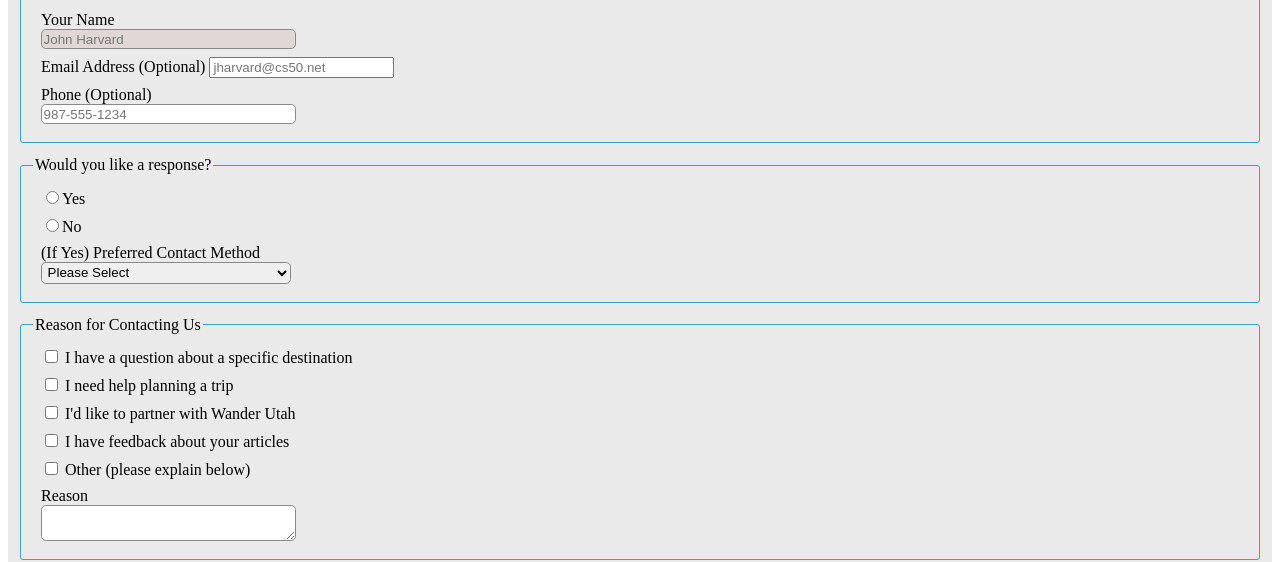
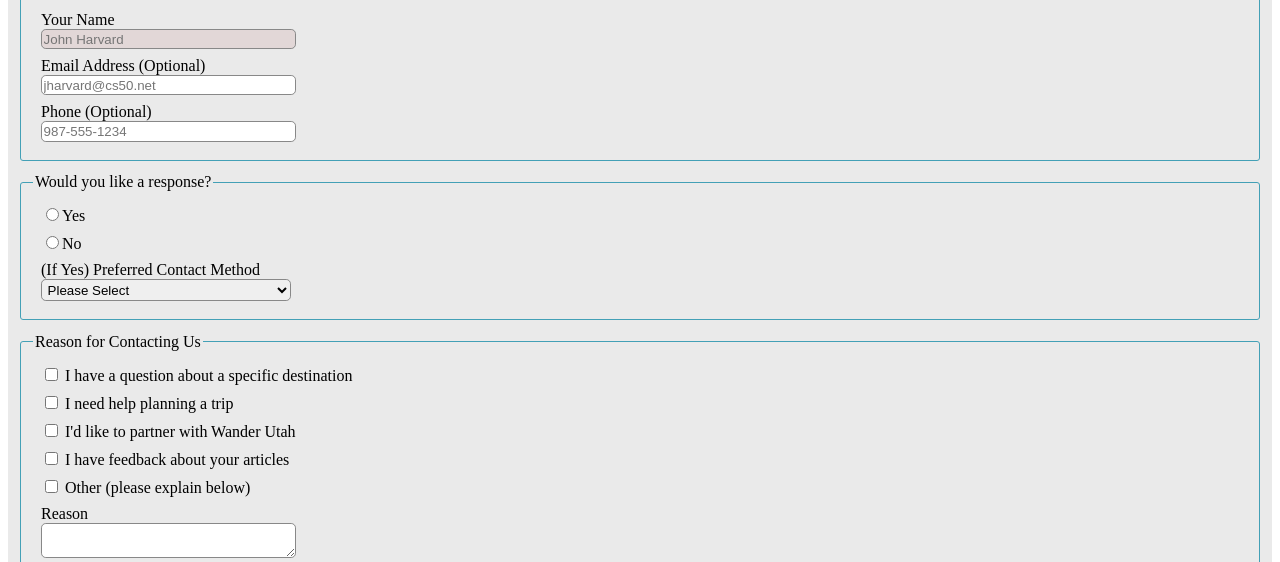
Before and after one commit to SCTurtlepants/dwdd1600, a plain HTML site: page 06form/contact.html in a window 1280 px wide. Shown: the part 238-800 px from the top of the page. Drawn offline with Linux system fonts and the light colour scheme; a web font is replaced by a local one.

Commit message:
reupload week 6, corrected eyetracking

```diff
--- a/06form/style.css
+++ b/06form/style.css
@@ -192,11 +192,11 @@ div.gallery figcaption {
 .myForm label {
     margin: .5rem;
 }
-.myForm label, .myForm select, .myForm [type=text], .myForm [type=tel], .myForm textarea {
+.myForm label, .myForm select, .myForm [type=text], .myForm [type=tel], .myForm [type=email], .myForm textarea {
     display: block;
 }
 
-.myForm [type=text], .myForm [type=tel], .myForm select, .myForm textarea {
+.myForm [type=text], .myForm [type=tel], .myForm [type=email], .myForm select, .myForm textarea {
     border: solid 1px #888;
     padding: .1rem;
     width: 250px;
@@ -228,9 +228,6 @@ div.gallery figcaption {
 
 
 
-
-
-
 /* Footer here */
 footer {
     clear:both;
```
Also changed, not shown: 06form/contact.html (+1 -3 lines).
